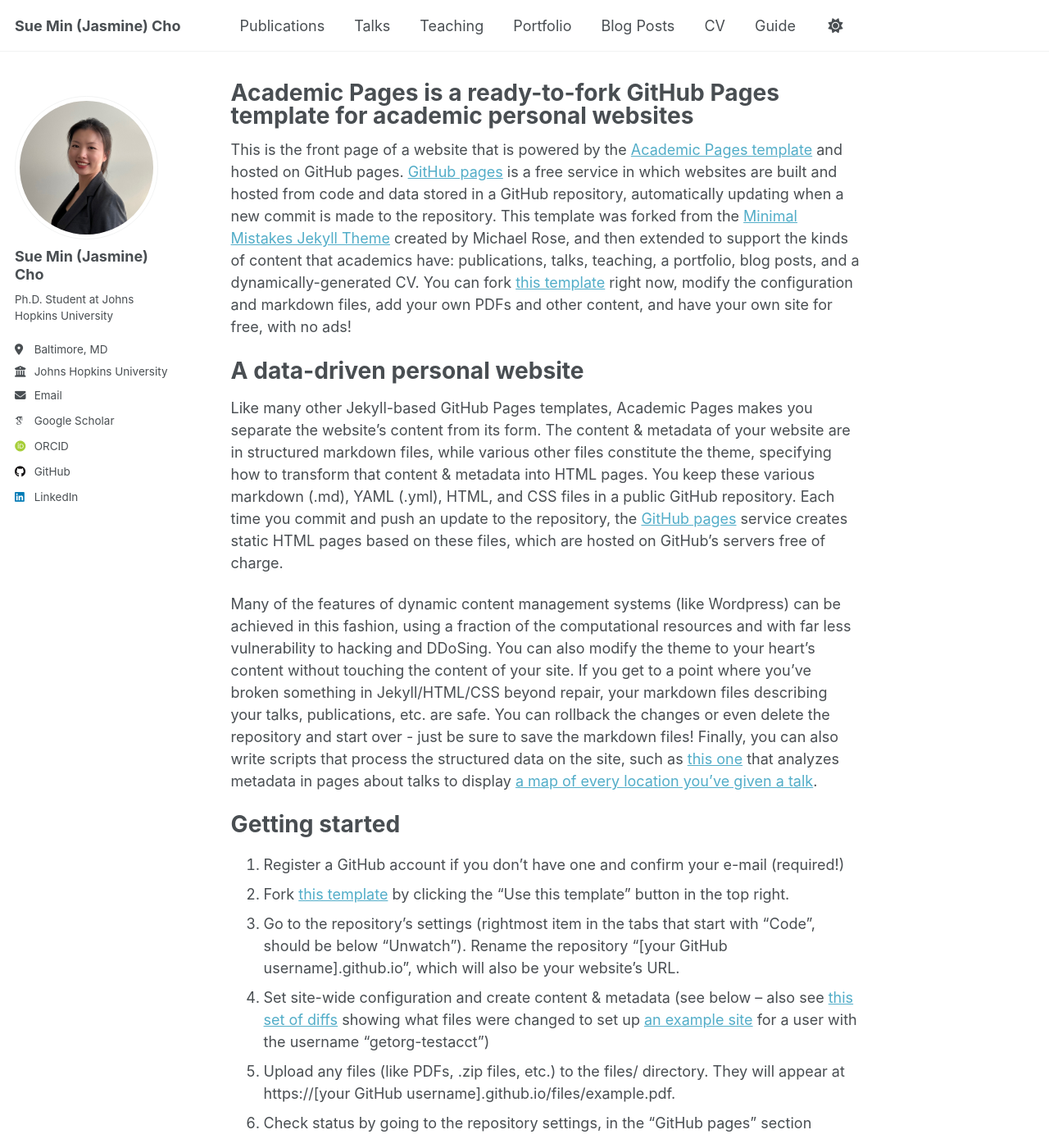
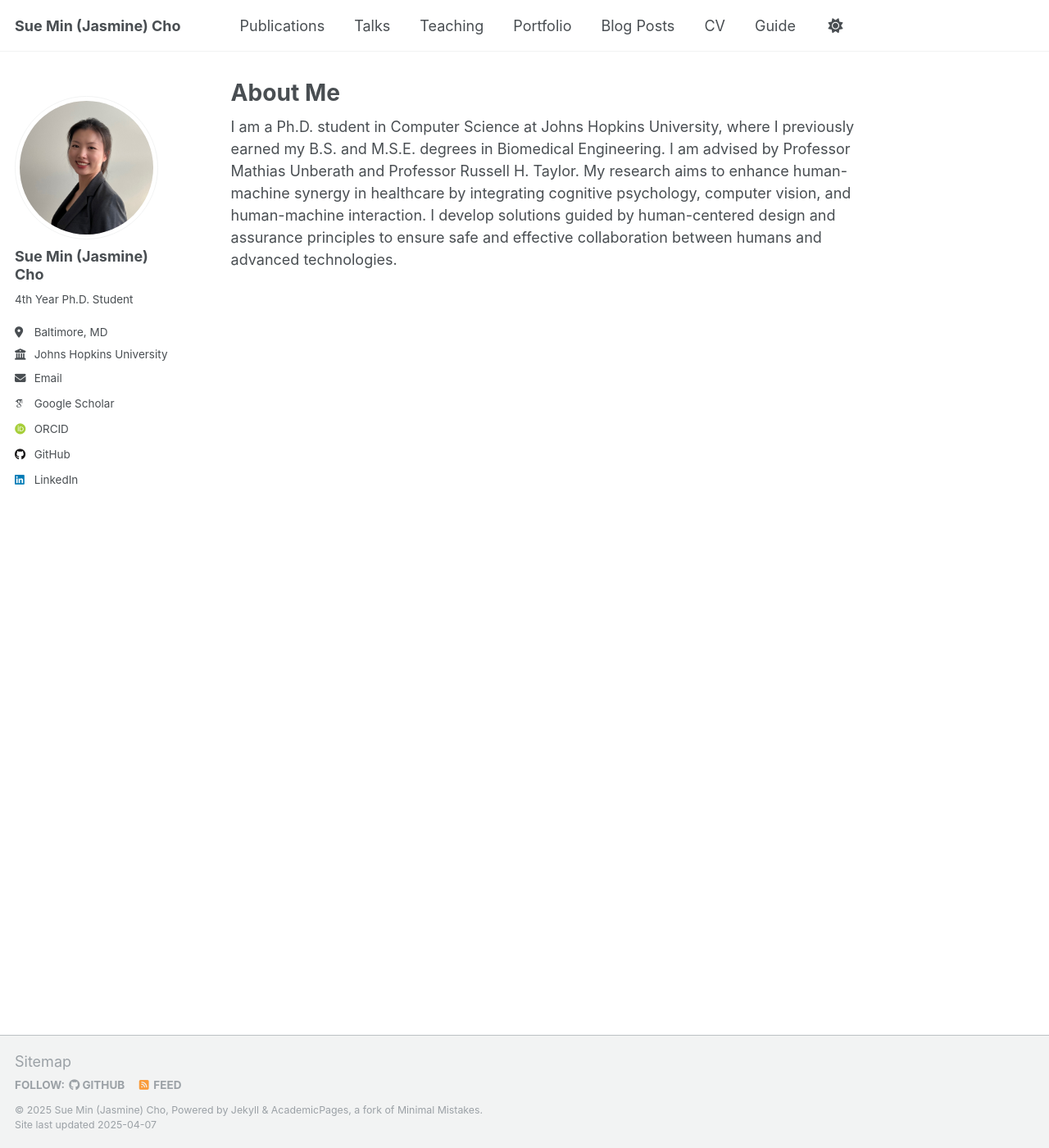
Before and after one commit to jasminecho1008/jasminecho1008.github.io, a Jekyll site: the page built from _pages/about.md, in a window 1280 px wide and 1400 px high. Shown: the whole window at 82% size. Built offline with Jekyll 4.4.1, drawn with Linux system fonts in a browser that asks for light colours; some web fonts are replaced; some of the changed text lies outside the part shown.

Commit message:
add about me

```diff
--- a/_config.yml
+++ b/_config.yml
@@ -15,7 +15,7 @@ name                     : &name "Sue Min (Jasmine) Cho"
 description              : &description "Ph.D. Student at Johns Hopkins University"
 url                      : https://jasminecho1008.github.io # the base hostname & protocol for your site e.g. "https://[your GitHub username].github.io"
 baseurl                  : "" # the subpath of your site, e.g. "/blog"
-repository               : "academicpages/academicpages.github.io"
+repository               : "https://github.com/jasminecho1008/jasminecho1008.github.io"
 
 # Site Author - The following control what appear as part of the author content on the side bar.
 #               If a field is blank the icon and link will not appear, otherwise it will be shown.
@@ -25,7 +25,7 @@ author:
   avatar           : "SueMinCho.JPG"
   name             : "Sue Min (Jasmine) Cho"
   pronouns         : # example: "she/her"
-  bio              : "Ph.D. Student at Johns Hopkins University"
+  bio              : "4th Year Ph.D. Student"
   location         : "Baltimore, MD"
   employer         : "Johns Hopkins University"
   uri              : # URL
--- a/_pages/about.md
+++ b/_pages/about.md
@@ -1,13 +1,15 @@
 ---
 permalink: /
-title: "Academic Pages is a ready-to-fork GitHub Pages template for academic personal websites"
+title: "About Me"
 author_profile: true
 redirect_from:
   - /about/
   - /about.html
 ---
 
-This is the front page of a website that is powered by the [Academic Pages template](https://github.com/academicpages/academicpages.github.io) and hosted on GitHub pages. [GitHub pages](https://pages.github.com) is a free service in which websites are built and hosted from code and data stored in a GitHub repository, automatically updating when a new commit is made to the repository. This template was forked from the [Minimal Mistakes Jekyll Theme](https://mmistakes.github.io/minimal-mistakes/) created by Michael Rose, and then extended to support the kinds of content that academics have: publications, talks, teaching, a portfolio, blog posts, and a dynamically-generated CV. You can fork [this template](https://github.com/academicpages/academicpages.github.io) right now, modify the configuration and markdown files, add your own PDFs and other content, and have your own site for free, with no ads!
+I am a Ph.D. student in Computer Science at Johns Hopkins University, where I previously earned my B.S. and M.S.E. degrees in Biomedical Engineering. I am advised by Professor Mathias Unberath and Professor Russell H. Taylor. My research aims to enhance human-machine synergy in healthcare by integrating cognitive psychology, computer vision, and human-machine interaction. I develop solutions guided by human-centered design and assurance principles to ensure safe and effective collaboration between humans and advanced technologies.
+
+<!-- This is the front page of a website that is powered by the [Academic Pages template](https://github.com/academicpages/academicpages.github.io) and hosted on GitHub pages. [GitHub pages](https://pages.github.com) is a free service in which websites are built and hosted from code and data stored in a GitHub repository, automatically updating when a new commit is made to the repository. This template was forked from the [Minimal Mistakes Jekyll Theme](https://mmistakes.github.io/minimal-mistakes/) created by Michael Rose, and then extended to support the kinds of content that academics have: publications, talks, teaching, a portfolio, blog posts, and a dynamically-generated CV. You can fork [this template](https://github.com/academicpages/academicpages.github.io) right now, modify the configuration and markdown files, add your own PDFs and other content, and have your own site for free, with no ads!
 
 A data-driven personal website
 ======
@@ -46,4 +48,4 @@ Example: editing a markdown file for a talk
 
 For more info
 ------
-More info about configuring Academic Pages can be found in [the guide](https://academicpages.github.io/markdown/), the [growing wiki](https://github.com/academicpages/academicpages.github.io/wiki), and you can always [ask a question on GitHub](https://github.com/academicpages/academicpages.github.io/discussions). The [guides for the Minimal Mistakes theme](https://mmistakes.github.io/minimal-mistakes/docs/configuration/) (which this theme was forked from) might also be helpful.
+More info about configuring Academic Pages can be found in [the guide](https://academicpages.github.io/markdown/), the [growing wiki](https://github.com/academicpages/academicpages.github.io/wiki), and you can always [ask a question on GitHub](https://github.com/academicpages/academicpages.github.io/discussions). The [guides for the Minimal Mistakes theme](https://mmistakes.github.io/minimal-mistakes/docs/configuration/) (which this theme was forked from) might also be helpful. -->
```
